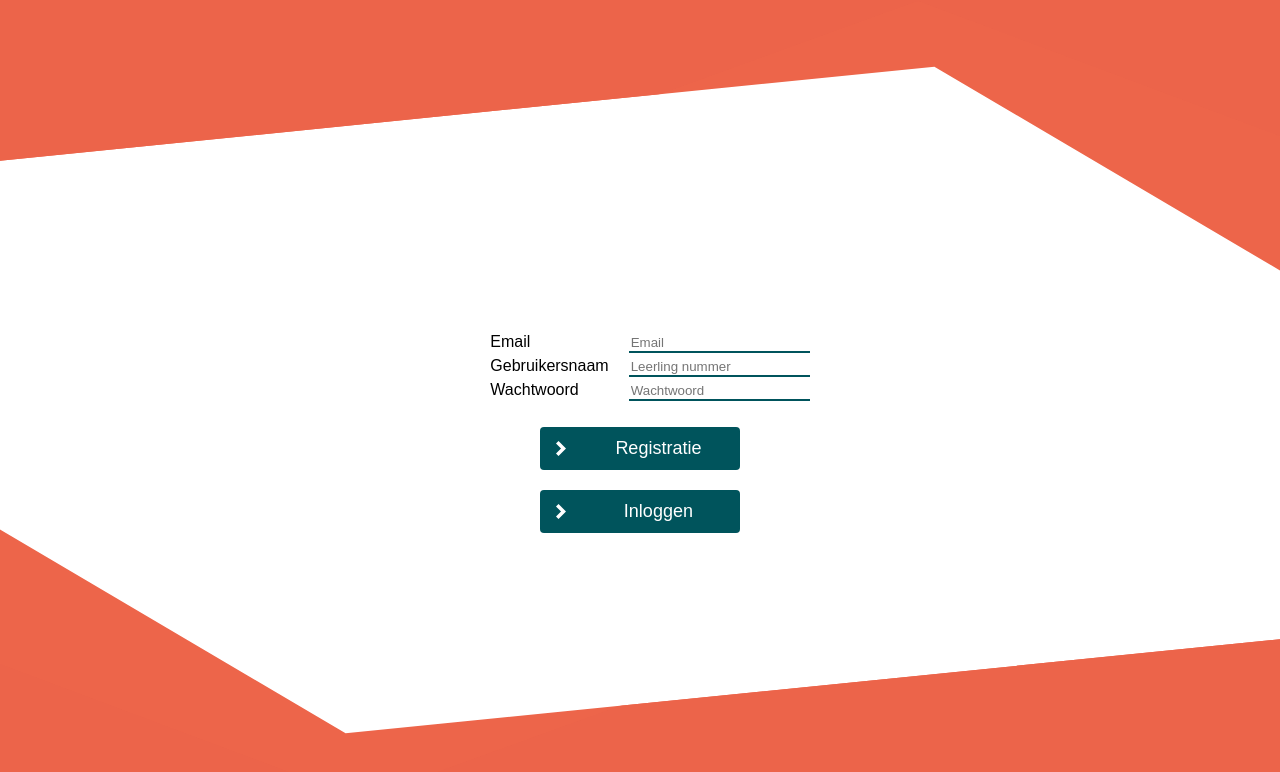
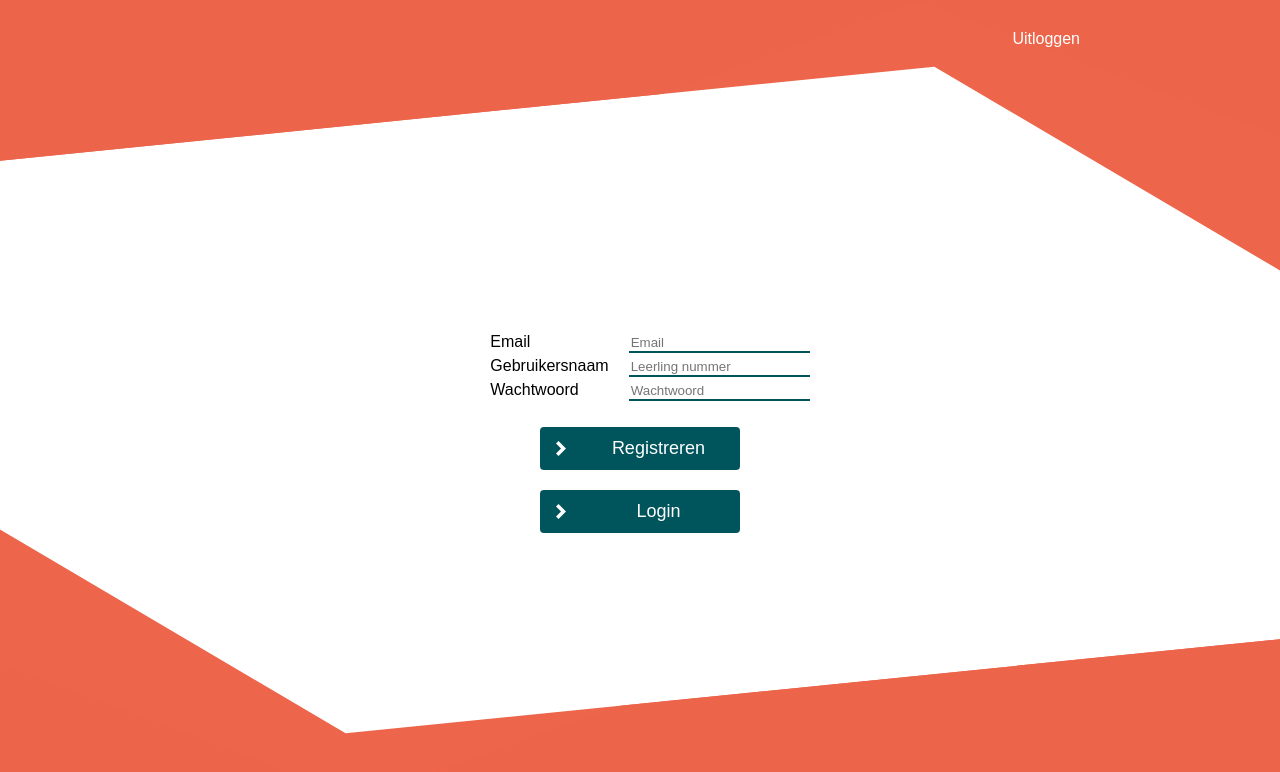
Before and after one commit to TamoAgzt/Smort-Examen-Tool-Webapp, an Angular app in the folder ExamTool/: page /registration in a window 1280 px wide. Shown: the top 772 px of the page. Built offline with nearby package versions, Linux system fonts and the light colour scheme.

Commit message:
Changed registration button texts

```diff
--- a/ExamTool/src/app/registration/registration.component.html
+++ b/ExamTool/src/app/registration/registration.component.html
@@ -37,7 +37,7 @@
   </div>
 
   <button class="form-button" type="submit" (click)="SignUp()">
-    Registratie
+    Registreren
   </button>
   <br />
   <button
@@ -45,7 +45,7 @@
     routerLinkActive="activebutton"
     ariaCurrentWhenActive="page"
   >
-    Inloggen
+    Login
   </button>
 </form>
 
--- a/ExamTool/src/styles.scss
+++ b/ExamTool/src/styles.scss
@@ -238,6 +238,7 @@ form button:not(.disabled):hover {
   top: 0;
   background-color: var(--koraalrood100);
   clip-path: polygon(27% 83%, 100% 59%, 100% 100%, 0 100%, 0 31%);
+  z-index: -1;
   transform: rotate(180deg);
   width: 100%;
 }
@@ -247,6 +248,7 @@ form button:not(.disabled):hover {
   display: flex;
   background-color: var(--koraalrood100);
   clip-path: polygon(27% 83%, 100% 59%, 100% 100%, 0 100%, 0 31%);
+  z-index: -1;
   bottom: 0;
   width: 100%;
 }
```
